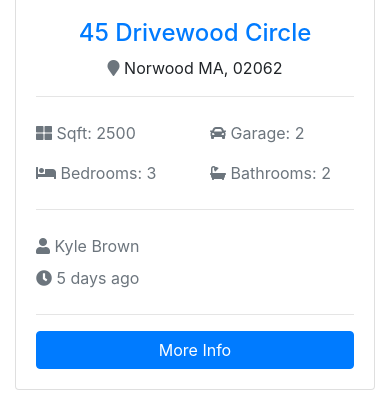
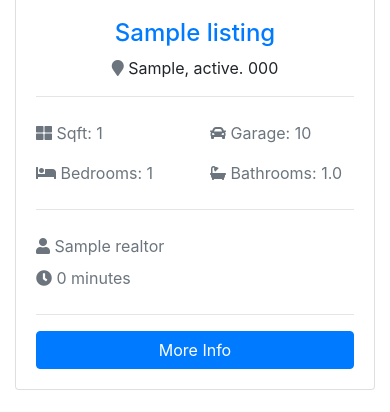
Before and after one commit to saltielv/Realestate_project, a Django app: template templates/pages/index.html in a window 390 px wide. Shown: the part 1194-1606 px from the top of the page. Run offline with Django 3.2, Linux system fonts and the light colour scheme; the template is opened without the code that fills it: values that come from a table or form of the project are taken from there, others are empty; tables that the repository leaves empty hold one stand-in row (values such as "Sample post"); grey boxes marked "Sample" are stand-in pictures; parts of the project's set-up code (start-up, migrations or seed data) failed here and were passed over; some libraries are stand-ins or nearby versions.

Commit message:
Home & About page dynamic content

```diff
--- a/templates/pages/index.html
+++ b/templates/pages/index.html
@@ -1,13 +1,12 @@
 {% extends 'base.html' %}
+{% load humanize %}
 {% block content %}
 <!-- Showcase -->
 <section id="showcase">
     <div class="container text-center">
         <div class="home-search p-5">
             <div class="overlay p-5">
-                <h1 class="display-4 mb-4">
-                    Property Searching Just Got So Easy
-                </h1>
+                <h1 class="display-4 mb-4">Property Searching Just Got So Easy</h1>
                 <p class="lead">Lorem ipsum dolor sit, amet consectetur adipisicing elit. Recusandae quas, asperiores eveniet vel nostrum magnam voluptatum tempore! Consectetur, id commodi!</p>
                 <div class="search">
                     <form action="search.html">
@@ -17,12 +16,10 @@
                                 <label class="sr-only">Keywords</label>
                                 <input type="text" name="keywords" class="form-control" placeholder="Keyword (Pool, Garage, etc)">
                             </div>
-
                             <div class="col-md-4 mb-3">
                                 <label class="sr-only">City</label>
                                 <input type="text" name="city" class="form-control" placeholder="City">
                             </div>
-
                             <div class="col-md-4 mb-3">
                                 <label class="sr-only">State</label>
                                 <select name="state" class="form-control">
@@ -128,135 +125,58 @@
     <div class="container">
         <h3 class="text-center mb-3">Latest Listings</h3>
         <div class="row">
-            <!-- Listing 1 -->
+            {% if listings %}
+                {% for listing in listings %}
                 <div class="col-md-6 col-lg-4 mb-4">
                     <div class="card listing-preview">
-                    <img class="card-img-top" src="assets/img/homes/home-1.jpg" alt="">
+                        <img class="card-img-top" src="{{ listing.photo_main.url }}" alt="">
                         <div class="card-img-overlay">
-                        <h2>
-                            <span class="badge badge-secondary text-white">$490,000</span>
-                        </h2>
+                            <h2><span class="badge badge-secondary text-white">${{ listing.price | intcomma }}</span></h2>
                         </div>
                         <div class="card-body">
                             <div class="listing-heading text-center">
-                            <h4 class="text-primary">45 Drivewood Circle</h4>
-                            <p>
-                                <i class="fas fa-map-marker text-secondary"></i> Norwood MA, 02062</p>
+                                <h4 class="text-primary">{{ listing.title }}</h4>
+                                <p><i class="fas fa-map-marker text-secondary"></i> {{ listing.city }}, {{ listing.state }}. {{ listing.zipcode }}</p>
                             </div>
                             <hr>
                             <div class="row py-2 text-secondary">
                                 <div class="col-6">
-                                <i class="fas fa-th-large"></i> Sqft: 2500</div>
+                                    <i class="fas fa-th-large"></i> Sqft: {{ listing.sq_meters }}
+                                </div>
                                 <div class="col-6">
-                                <i class="fas fa-car"></i> Garage: 2</div>
+                                    <i class="fas fa-car"></i> Garage: {{ listing.garage }}
+                                </div>
                             </div>
                             <div class="row py-2 text-secondary">
                                 <div class="col-6">
-                                <i class="fas fa-bed"></i> Bedrooms: 3</div>
+                                    <i class="fas fa-bed"></i> Bedrooms: {{ listing.bedrooms }}
+                                </div>
                                 <div class="col-6">
-                                <i class="fas fa-bath"></i> Bathrooms: 2</div>
+                                    <i class="fas fa-bath"></i> Bathrooms: {{ listing.bathrooms }}
+                                </div>
                             </div>
                             <hr>
                             <div class="row py-2 text-secondary">
                                 <div class="col-6">
-                                <i class="fas fa-user"></i> Kyle Brown</div>
+                                    <i class="fas fa-user"></i> {{ listing.realtor }}
+                                </div>
                             </div>
                             <div class="row text-secondary pb-2">
                                 <div class="col-6">
-                                <i class="fas fa-clock"></i> 5 days ago</div>
+                                    <i class="fas fa-clock"></i> {{ listing.list_date | timesince }}
+                                </div>
                             </div>
                             <hr>
-                        <a href="listing.html" class="btn btn-primary btn-block">More Info</a>
+                            <a href="{% url 'listing' listing.id %}" class="btn btn-primary btn-block">More Info</a>
                         </div>
                     </div>
                 </div>
-
-            <!-- Listing 2 -->
-            <div class="col-md-6 col-lg-4 mb-4">
-                <div class="card listing-preview">
-                    <img class="card-img-top" src="assets/img/homes/home-2.jpg" alt="">
-                    <div class="card-img-overlay">
-                        <h2>
-                            <span class="badge badge-secondary text-white">$550,000</span>
-                        </h2>
+                {% endfor %}
+            {% else %}
+                <div class="col-md-12">
+                    <p>No Listings Available</p>
                 </div>
-                    <div class="card-body">
-                        <div class="listing-heading text-center">
-                            <h4 class="text-primary">18 Jefferson Lane</h4>
-                            <p>
-                                <i class="fas fa-map-marker text-secondary"></i> Woburn MA, 01801</p>
-                        </div>
-                        <hr>
-                        <div class="row py-2 text-secondary">
-                            <div class="col-6">
-                                <i class="fas fa-th-large"></i> Sqft: 3200</div>
-                            <div class="col-6">
-                                <i class="fas fa-car"></i> Garage: 1</div>
-                        </div>
-                        <div class="row py-2 text-secondary">
-                            <div class="col-6">
-                                <i class="fas fa-bed"></i> Bedrooms: 4</div>
-                            <div class="col-6">
-                                <i class="fas fa-bath"></i> Bathrooms: 2.5</div>
-                        </div>
-                        <hr>
-                        <div class="row py-2 text-secondary">
-                            <div class="col-6">
-                                <i class="fas fa-user"></i> Mark Hudson</div>
-                        </div>
-                        <div class="row text-secondary pb-2">
-                            <div class="col-6">
-                                <i class="fas fa-clock"></i> 5 days ago</div>
-                        </div>
-                        <hr>
-                        <a href="listing.html" class="btn btn-primary btn-block">More Info</a>
-                    </div>
-                </div>
-            </div>
-
-            <!-- Listing 3 -->
-            <div class="col-md-6 col-lg-4 mb-4">
-                <div class="card listing-preview">
-                    <img class="card-img-top" src="assets/img/homes/home-3.jpg" alt="">
-                    <div class="card-img-overlay">
-                        <h2>
-                            <span class="badge badge-secondary text-white">$580,000</span>
-                        </h2>
-                    </div>
-                    <div class="card-body">
-                        <div class="listing-heading text-center">
-                            <h4 class="text-primary">187 Woodrow Street</h4>
-                            <p>
-                                <i class="fas fa-map-marker text-secondary"></i> Salem MA, 01915</p>
-                        </div>
-                        <hr>
-                        <div class="row py-2 text-secondary">
-                            <div class="col-6">
-                                <i class="fas fa-th-large"></i> Sqft: 3107</div>
-                            <div class="col-6">
-                                <i class="fas fa-car"></i> Garage: 0</div>
-                        </div>
-                        <div class="row py-2 text-secondary">
-                            <div class="col-6">
-                                <i class="fas fa-bed"></i> Bedrooms: 4</div>
-                            <div class="col-6">
-                                <i class="fas fa-bath"></i> Bathrooms: 3</div>
-                        </div>
-                        <hr>
-                        <div class="row py-2 text-secondary">
-                            <div class="col-6">
-                                <i class="fas fa-user"></i> Mark Hudson</div>
-                        </div>
-                        <div class="row text-secondary pb-2">
-                            <div class="col-6">
-                                <i class="fas fa-clock"></i> 5 days ago</div>
-                        </div>
-                        <hr>
-                        <a href="listing.html" class="btn btn-primary btn-block">More Info</a>
-                    </div>
-                </div>
-            </div>
-
+            {% endif %}
         </div>
     </div>
 </section>
```
Also changed, not shown: pages/views.py (+22 -3 lines), templates/pages/about.html (+19 -26 lines). Lines whose indentation alone changed are shown as unchanged.
